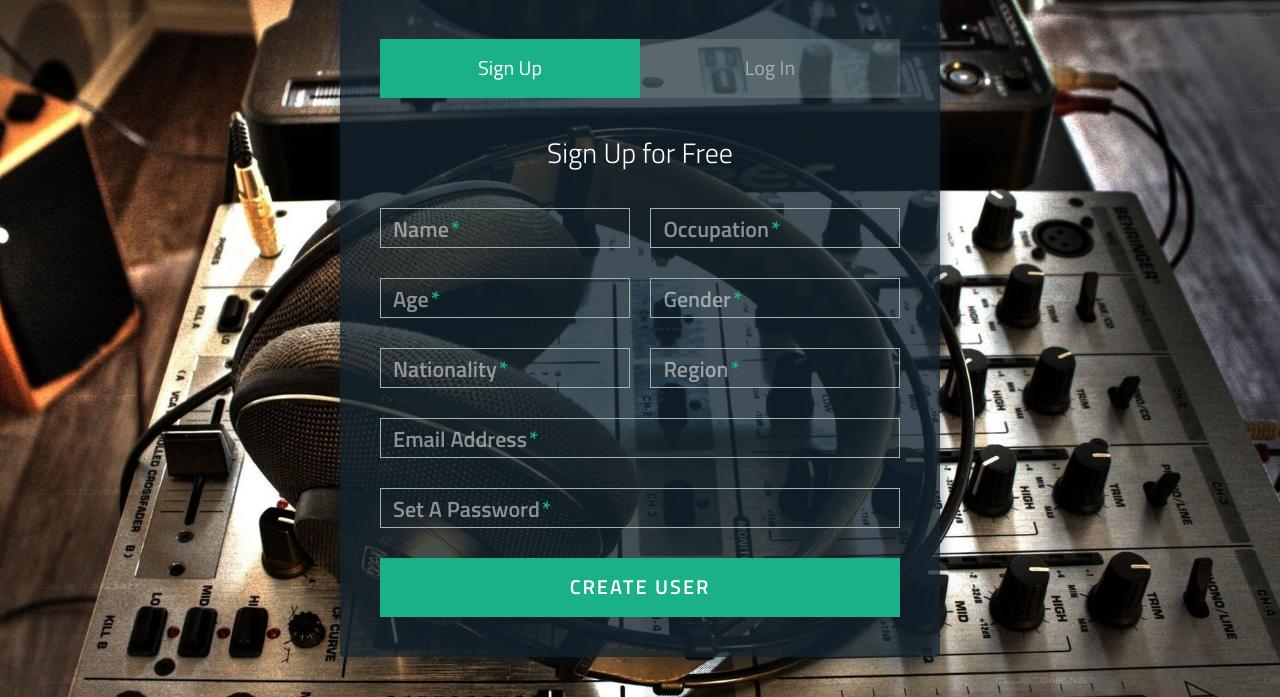
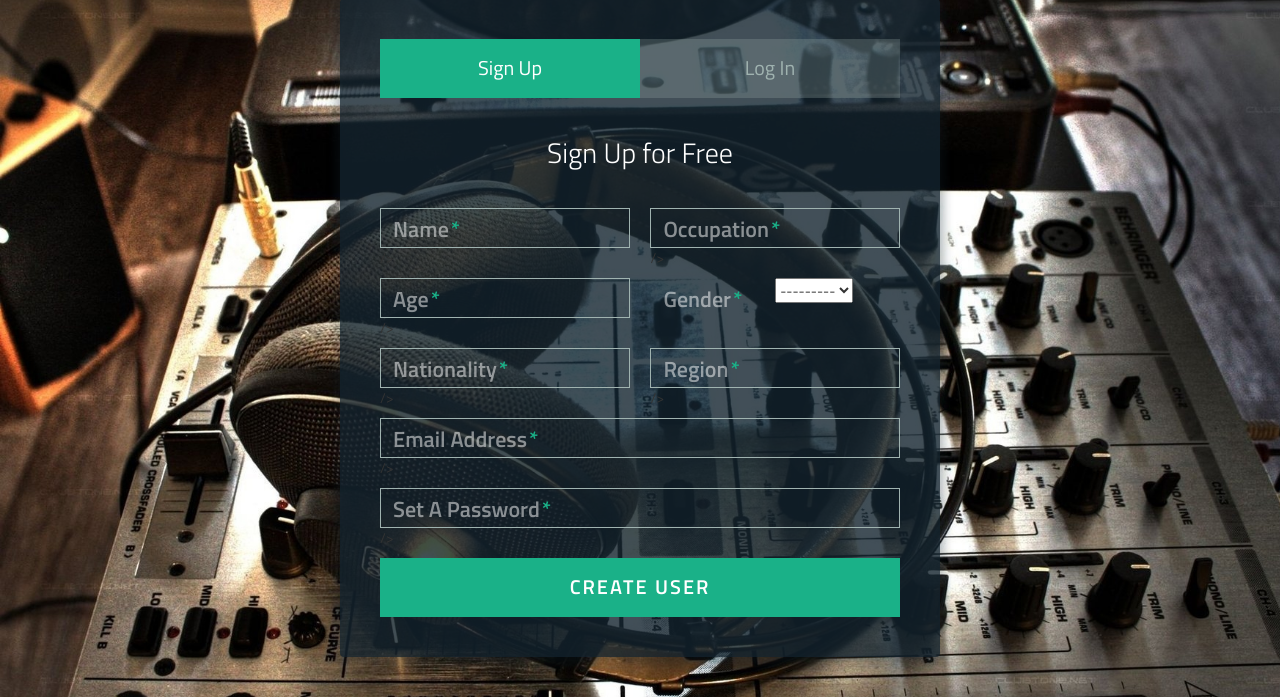
Before and after one commit to creatorvision/Music_Recommender_System, a Django app: page /login/ in a window 1280 px wide. Shown: the part 61-758 px from the top of the page. Run offline with Django 3.2, Linux system fonts and the light colour scheme; some libraries are stand-ins or nearby versions; some web fonts are replaced.

Commit message:
Phase 2 development resolved gender tag issue

```diff
--- a/templates/User_detail.html
+++ b/templates/User_detail.html
@@ -61,7 +61,7 @@
   {{ instance.occupation}}</br>
   {{ instance.nationality}}</br>
   {{ instance.region}}</br>
-  {{ inastance.gender}}</br>
+  {{ instance.gender}}</br>
   {{ instance.id}}</br></br>
  </div>
  <div class="reco">
--- a/templates/login_home.html
+++ b/templates/login_home.html
@@ -74,7 +74,7 @@
               <label>
                 Gender<span class="req">*</span>
               </label>
-              <input type="text"required autocomplete="off" {{form.gender}} />
+              <div type="hidden"required style="padding-left: 50%">{{form.gender}}</div>
             </div>
           </div>
           <div class="top-row">
```
Also changed, not shown: db.sqlite3.
